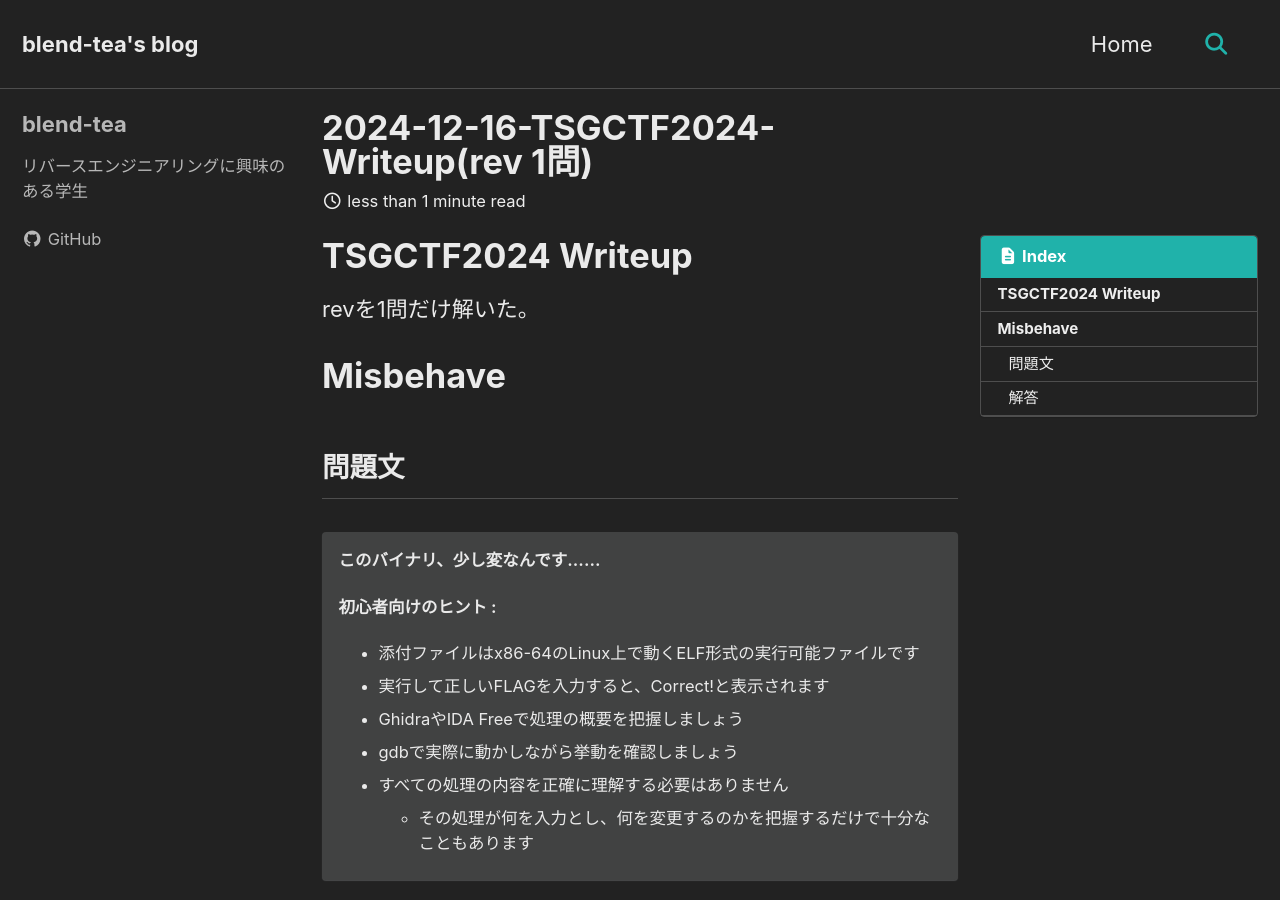
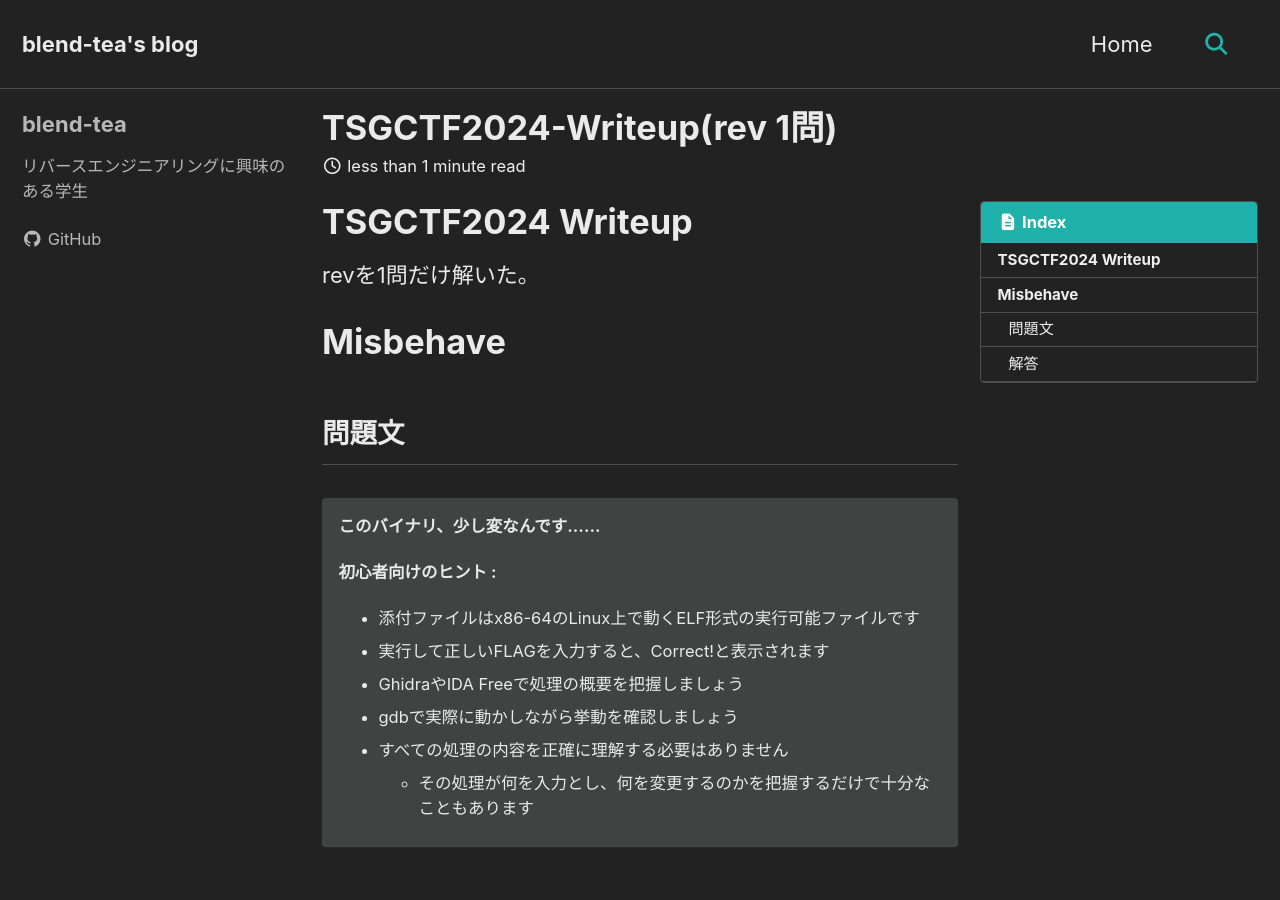
Before and after one commit to blend-tea/blog, a Jekyll site: the page built from _posts/2024-12-16-TSGCTF2024-Writeup(rev 1問).md, in a window 1280 px wide and 900 px high. Built offline with Jekyll 4.4.1, drawn with Linux system fonts in a browser that asks for light colours; cached includes are drawn as plain includes.

Commit message:
uploads a new post

```diff
--- a/_posts/2024-12-16-TSGCTF2024-Writeup(rev 1問).md
+++ b/_posts/2024-12-16-TSGCTF2024-Writeup(rev 1問).md
@@ -1,5 +1,5 @@
 ---
-title: "2024-12-16-TSGCTF2024-Writeup(rev 1問)"
+title: "TSGCTF2024-Writeup(rev 1問)"
 slug: "tsgctf2024-writeup"
 date: "2024-12-16"
 ---
```
